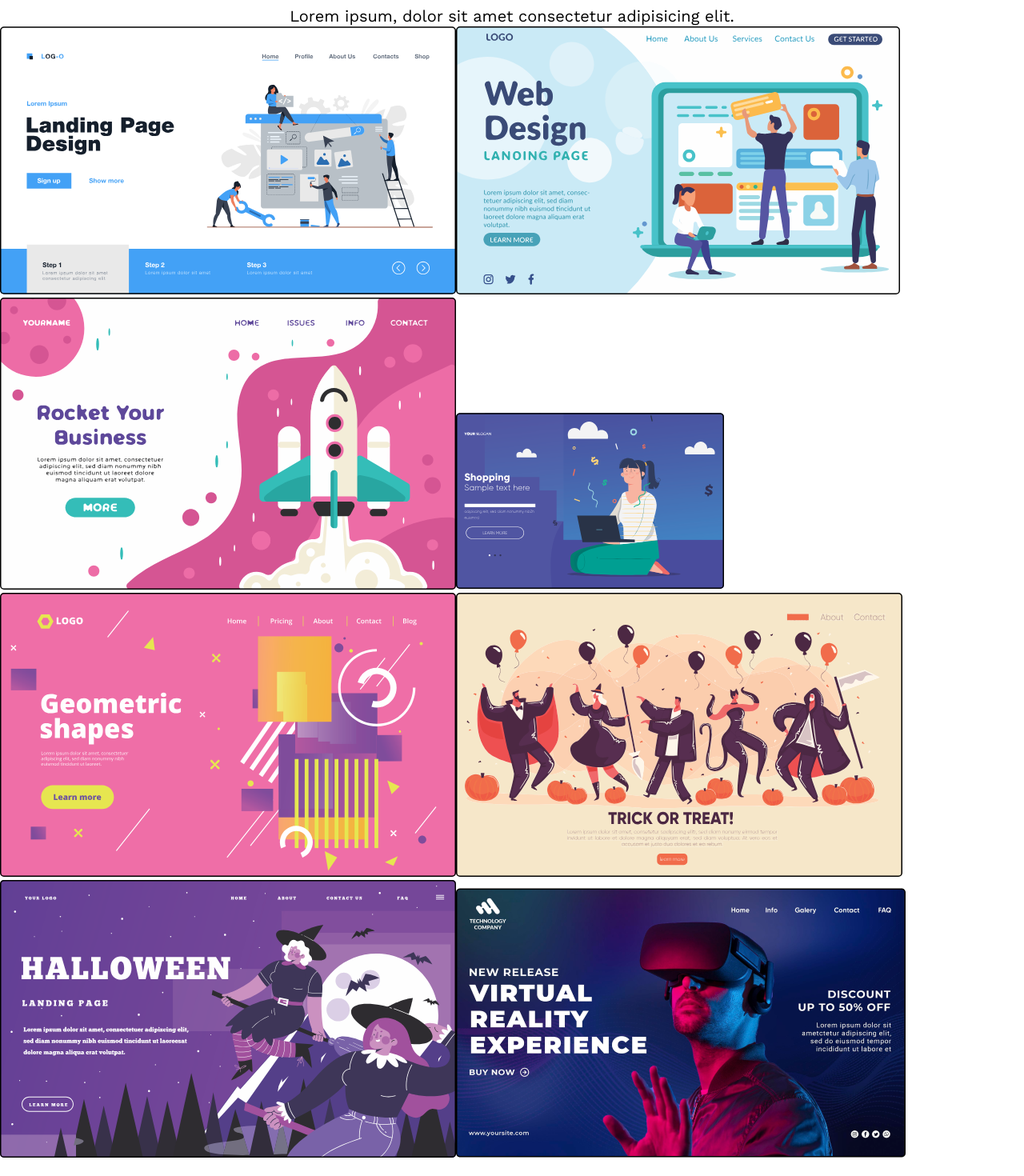
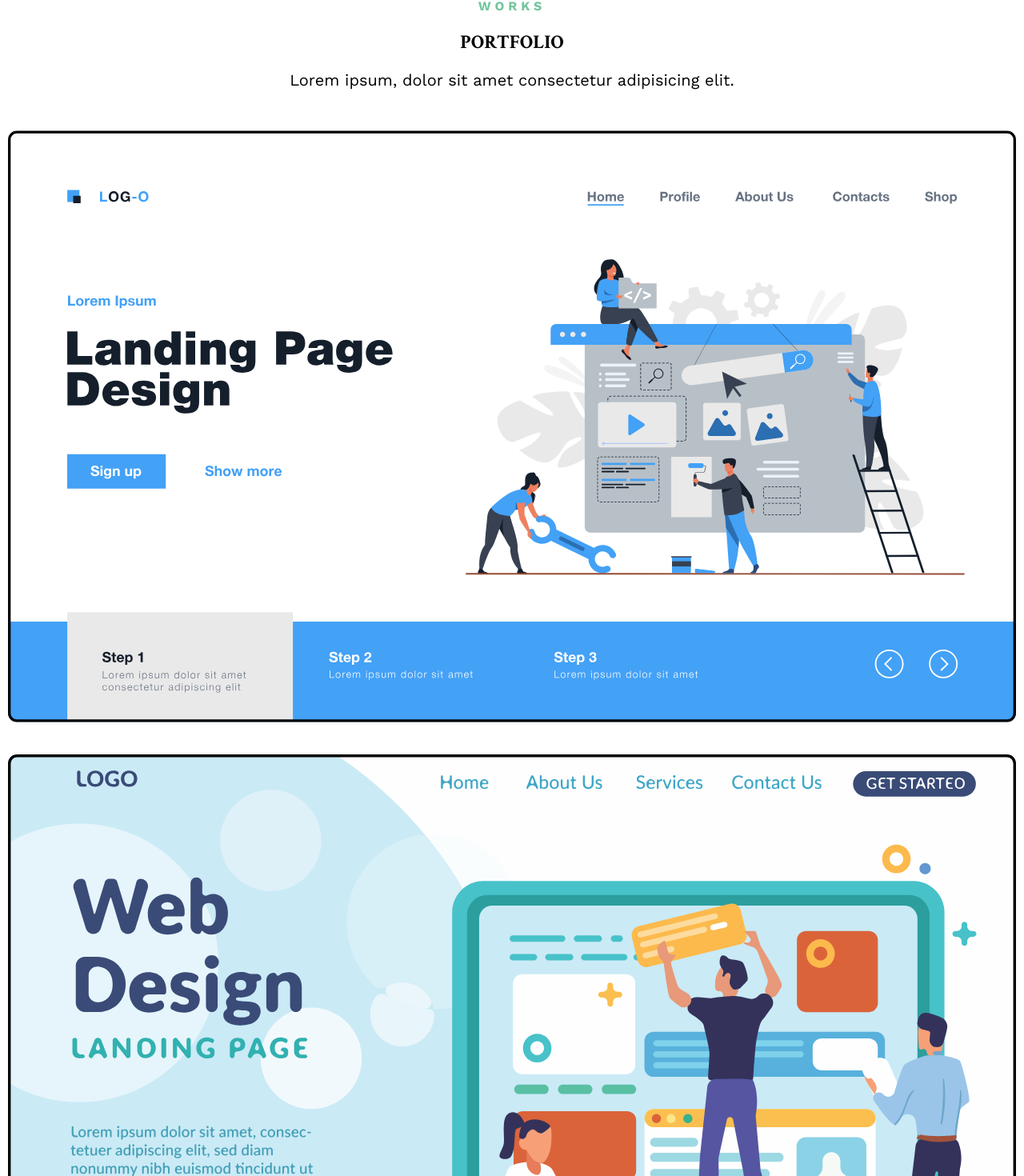
Before and after one commit to maryamsaye/startup, a React (Vite) app: page /portfolio in a window 1280 px wide. Shown: the part 122-1592 px from the top of the page at 80% size. Built offline with nearby package versions, Linux system fonts and the light colour scheme.

Commit message:
added portfolio.css

```diff
--- a/src/Portfolio/portfolio.css
+++ b/src/Portfolio/portfolio.css
@@ -30,3 +30,16 @@
     color: #000000;
 
 }
+.img{
+    width: 100%;
+    height: auto;
+
+}
+.photos{
+    display: flex;
+    flex-wrap: wrap;
+    gap: 40px;
+    justify-content: center;
+    padding: 10px;
+    margin-top: 40px;
+}
--- a/src/Portfolio/portfolio.jsx
+++ b/src/Portfolio/portfolio.jsx
@@ -1,37 +1,40 @@
 import React from 'react';
 import './portfolio.css';
-import  landingpage from "../assets/landingpage.svg";
-import  webdesign from "../assets/webdesign.svg";
-import  rocket from "../assets/rocket.svg";
-import  shopping from "../assets/shopping.svg";
-import  geometric from "../assets/geometric.svg";
-import  tricks from "../assets/tricks.svg";
-import  halloween from "../assets/halloween.svg";
-import  virtual from "../assets/virtual.png";
+import landingpage from "../assets/landingpage.svg";
+import webdesign from "../assets/webdesign.svg";
+import rocket from "../assets/rocket.svg";
+import shopping from "../assets/shopping.svg";
+import geometric from "../assets/geometric.svg";
+import tricks from "../assets/tricks.svg";
+import halloween from "../assets/halloween.svg";
+import virtual from "../assets/virtual.png";
+import Navbar from '../Components/Navbar/Navbar';
+import Footer from '../Home/Footer';
 
-const works = () => {
+const Works = () => {
   return (
+    <>
+      <Navbar />
       <section className='work-container'>
         <div className='work'>
           <h1 className='head'>WORKS</h1>
           <h2 className='body'>PORTFOLIO</h2>
           <p className='lorem'>Lorem ipsum, dolor sit amet consectetur adipisicing elit.</p>
           <div className='photos'>
-          <img src={landingpage} alt="" className="img" />
-          <img src={webdesign} alt="" className="img" />
-          <img src={rocket} alt="" className="img" />
-          <img src={shopping} alt="" className="img" />
-          <img src={geometric} alt="" className="img" />
-          <img src={tricks} alt="" className="img" />
-          <img src={halloween} alt="" className="img" />
-          <img src={virtual} alt="" className="img" />
-
+            <img src={landingpage} alt="Landing Page" className="img" />
+            <img src={webdesign} alt="Web Design" className="img" />
+            <img src={rocket} alt="Rocket" className="img" />
+            <img src={shopping} alt="Shopping" className="img" />
+            <img src={geometric} alt="Geometric" className="img" />
+            <img src={tricks} alt="Tricks" className="img" />
+            <img src={halloween} alt="Halloween" className="img" />
+            <img src={virtual} alt="Virtual" className="img" />
           </div>
-
-
         </div>
       </section>
-  )
+      <Footer />
+    </>
+  );
 }
 
-export default works;
+export default Works;
```
Lines whose indentation alone changed are shown as unchanged.
